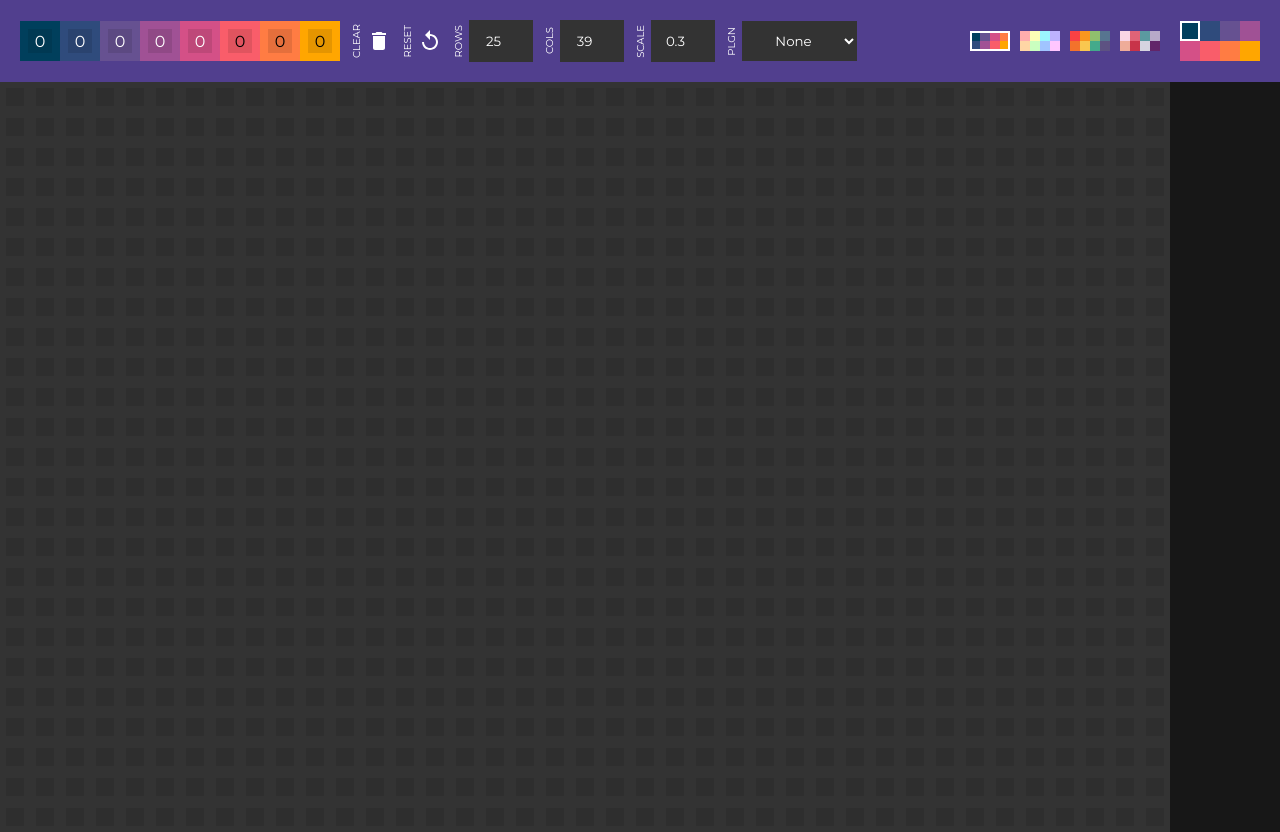
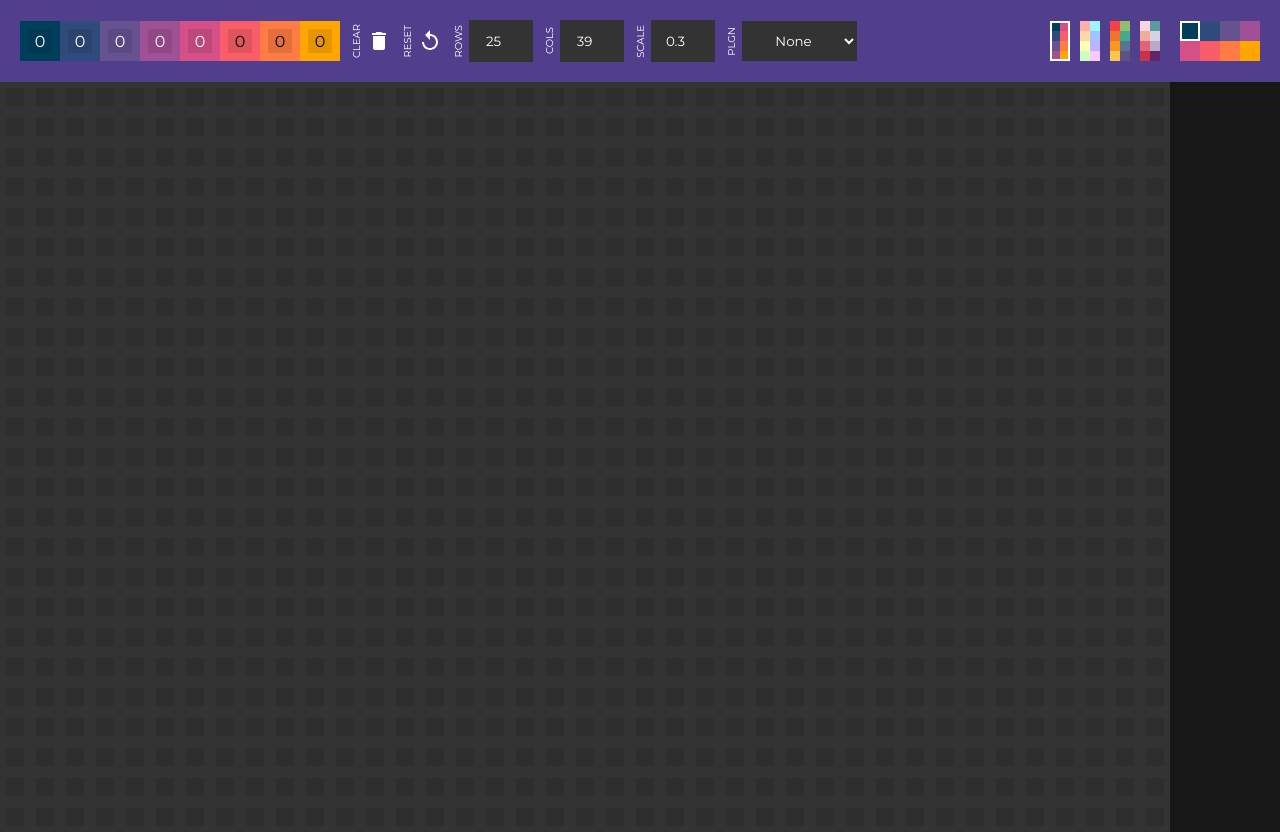
Before and after one commit to anton-forsberg/obfuse.tiles, a React (Create React App) app: page / in a window 1280 px wide. Built offline with nearby package versions, Linux system fonts and the light colour scheme.

Commit message:
Fixing palette style

```diff
--- a/src/components/ToolBar/components/PaletteList/components/Palette/palette.styled.ts
+++ b/src/components/ToolBar/components/PaletteList/components/Palette/palette.styled.ts
@@ -14,8 +14,8 @@ interface Props {
 }
 
 export const PaletteStyle = styled.div<Props>`
-    height: ${PALETTE_WIDTH}px;
-    width: ${PALETTE_HEIGHT}px;
+    height: ${PALETTE_HEIGHT}px;
+    width: ${PALETTE_WIDTH}px;
     display: flex;
     flex-flow: column wrap;
     margin-left: 10px;
```
